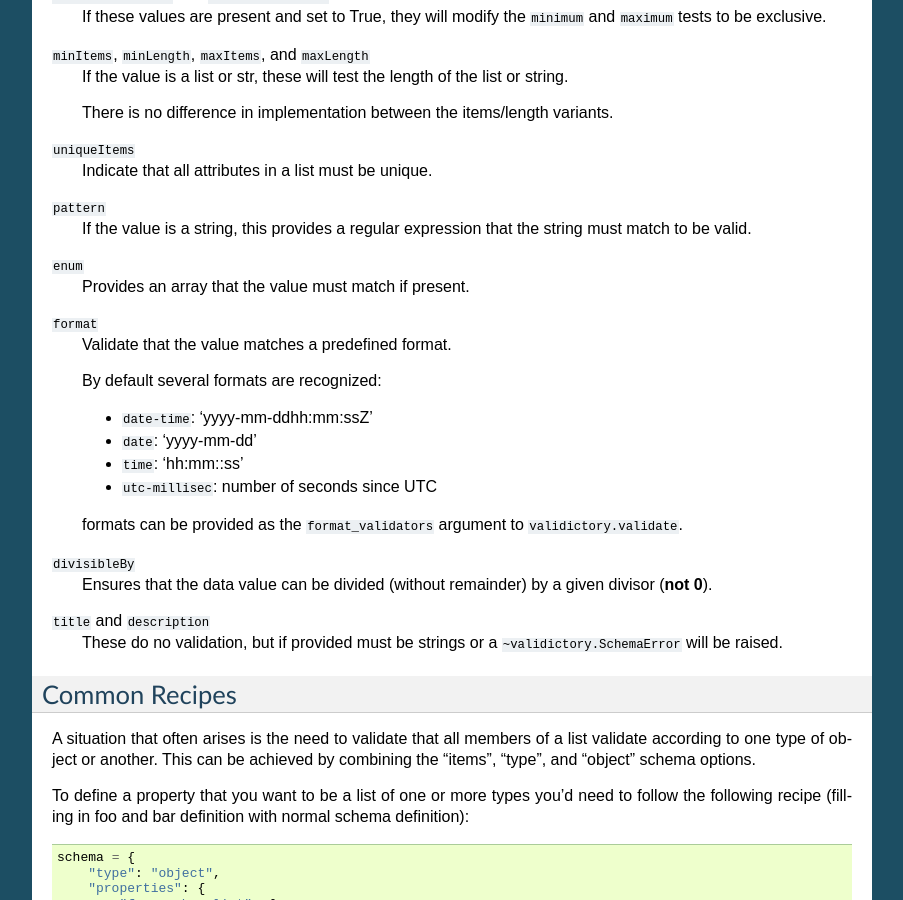
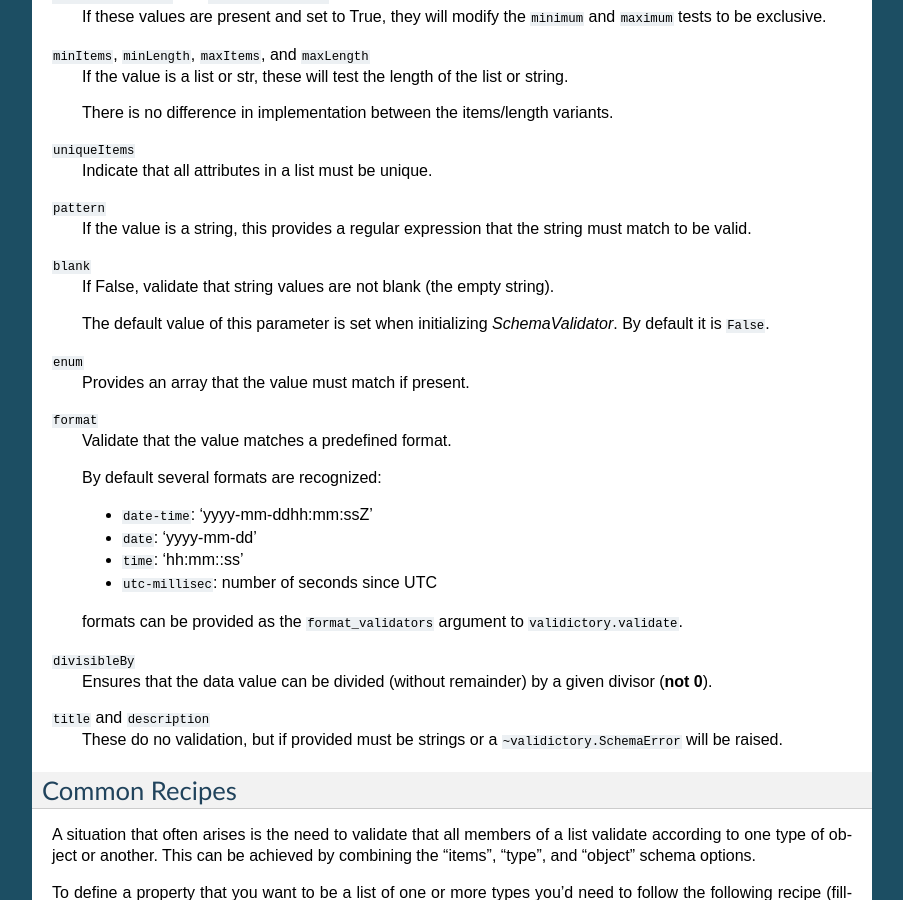
Before and after one commit to jpmckinney/validictory, a Sphinx documentation site: the page built from docs/usage.rst, in a window 1280 px wide and 900 px high, scrolled down 2581 px. Shown: the whole window, without its empty margins (198-1101 px from the left). Built offline with Sphinx 7.4.7, drawn with Linux system fonts in a browser that asks for light colours.

Commit message:
add mention of blank in usage

```diff
--- a/docs/usage.rst
+++ b/docs/usage.rst
@@ -161,6 +161,12 @@ For example::
     If the value is a string, this provides a regular expression that
     the string must match to be valid.
 
+``blank``
+    If False, validate that string values are not blank (the empty string).
+
+    The default value of this parameter is set when initializing
+    `SchemaValidator`. By default it is ``False``.
+
 ``enum``
     Provides an array that the value must match if present.
 
```
